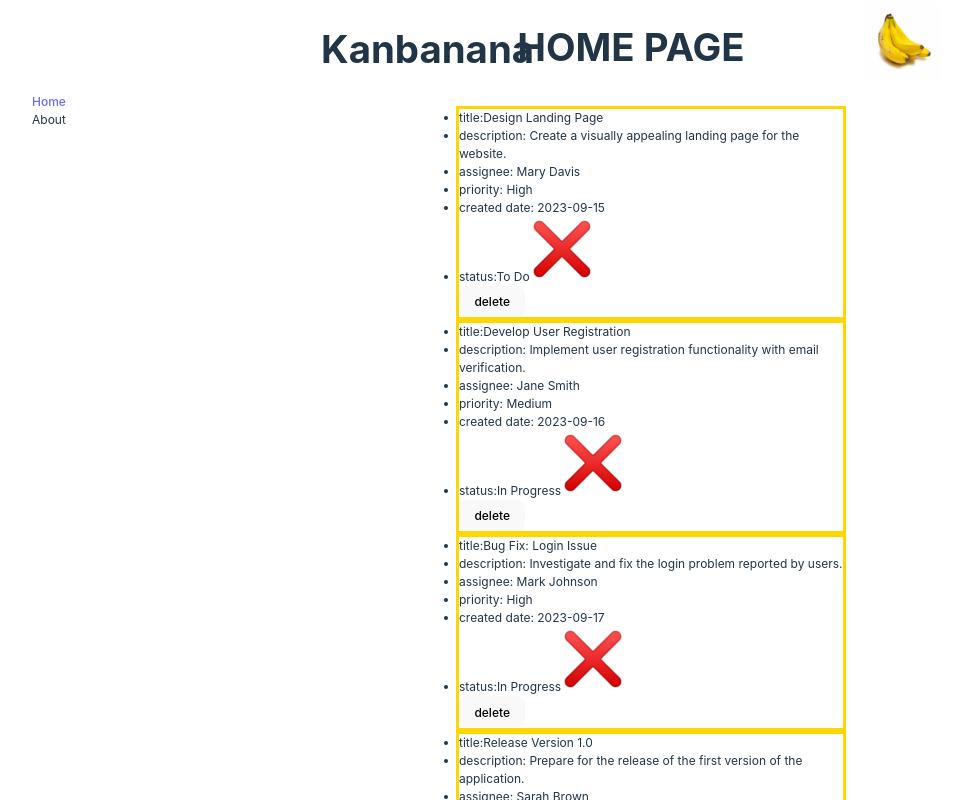
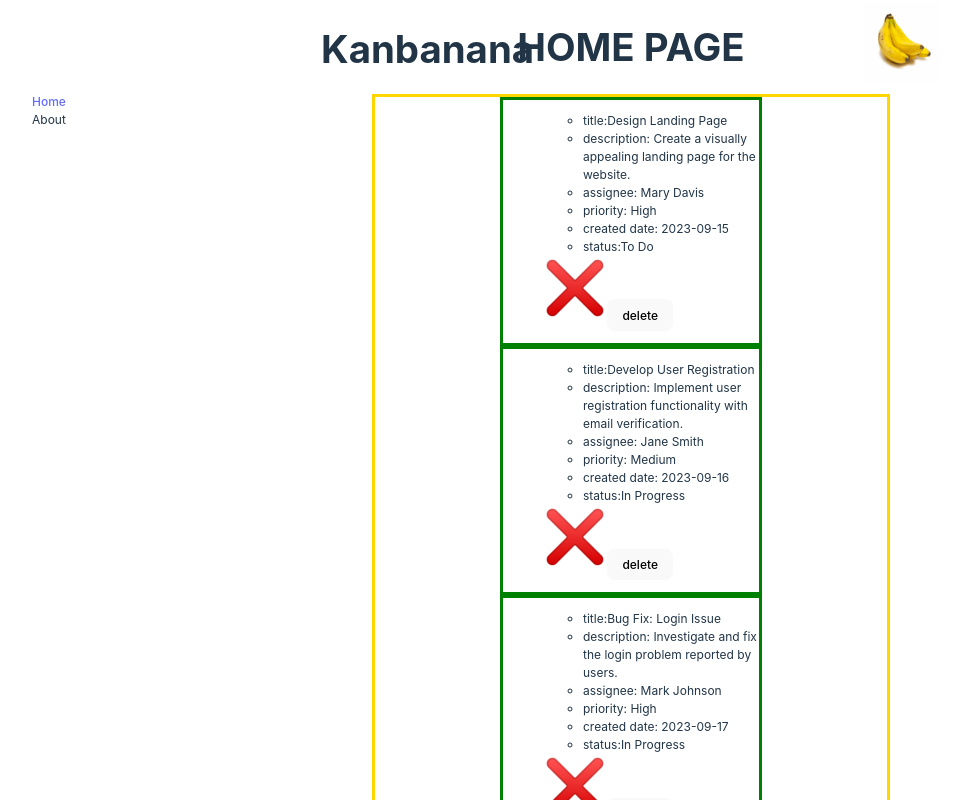
Before and after one commit to aoge2716/Kanban-Board-App, a React (Vite) app in the folder kanBan/: page / in a window 1280 px wide. Shown: the top 800 px of the page, without its empty margins (9-971 px from the left). Built offline with nearby package versions, Linux system fonts and the light colour scheme.

Commit message:
implemented and improved the List Component

```diff
--- a/kanBan/src/component/List.css
+++ b/kanBan/src/component/List.css
@@ -1,4 +1,14 @@
 .tasks{
+    width:40vw;
     border: 3px solid gold;
-    width: 30vw;
+
+    display: flex;
+    flex-wrap: wrap;
+    flex-direction: row;
+    justify-content: space-around;
 }
+.task{
+    /* margin: auto; */
+    width: 50%;
+    border: 3px solid green;
+}
--- a/kanBan/src/component/List.jsx
+++ b/kanBan/src/component/List.jsx
@@ -14,29 +14,55 @@ export default function List(props){
     }
 
 
-
-
-
     return (
-        <ul>
+        <div className="tasks">
             {tasksToDisplay.map(element => {
-
                 return(
-                    <div className="tasks" key={element.id}>
-                        <li>title:{element.title}</li>
+                    <div className="task" key={element.id}>
+                        <ul>
+                        <ListItem title={element.title} description={element.description}
+                        assignee={element.assignee} priority={element.priority}
+                        createdDate={element.createdDate} status={element.status}/>
+                        {/* <li>title:{element.title}</li>
                         <li>description: {element.description}</li>
                         <li>assignee: {element.assignee}</li>
                         <li>priority: {element.priority}</li>
                         <li>created date: {element.createdDate}</li>
-                        <li>status:{element.status}
-                            <img src={`${element.status==="Done"
+                        <li>status:{element.status}</li> */}
+                        <img src={`${element.status==="Done"
                             ? "./src/assets/image/status/heavy_check_mark.png"
                             : "./src/assets/image/status/x.png"}`} alt="" />
-                        </li>
                         <button onClick={()=>clicked(element.id)}>delete</button>
+                        </ul>
                     </div>
             )
             })}
-        </ul>
+        </div>
+
+
     )
+
+
+    // return (
+    //     <ul>
+    //         {tasksToDisplay.map(element => {
+
+    //             return(
+    //                 <div className="tasks" key={element.id}>
+    //                     <li>title:{element.title}</li>
+    //                     <li>description: {element.description}</li>
+    //                     <li>assignee: {element.assignee}</li>
+    //                     <li>priority: {element.priority}</li>
+    //                     <li>created date: {element.createdDate}</li>
+    //                     <li>status:{element.status}
+    //                         <img src={`${element.status==="Done"
+    //                         ? "./src/assets/image/status/heavy_check_mark.png"
+    //                         : "./src/assets/image/status/x.png"}`} alt="" />
+    //                     </li>
+    //                     <button onClick={()=>clicked(element.id)}>delete</button>
+    //                 </div>
+    //         )
+    //         })}
+    //     </ul>
+    // )
 }
--- a/kanBan/src/component/ListItem.jsx
+++ b/kanBan/src/component/ListItem.jsx
@@ -5,19 +5,14 @@ export default function ListItem(props){
 
     return (
 
-        <div className="tasks" key={props.id}>
+        <div  key={props.id}>
             <ul>
                 <li>title:{props.title}</li>
                 <li>description: {props.description}</li>
                 <li>assignee: {props.assignee}</li>
                 <li>priority: {props.priority}</li>
                 <li>created date: {props.createdDate}</li>
-                <li>status:{props.status}
-                    <img src={`${props.status==="Done"
-                    ? "./src/assets/image/status/heavy_check_mark.png"
-                    : "./src/assets/image/status/x.png"}`} alt="" />
-                </li>
-                <button onClick={()=>clicked(props.id)}>delete</button>
+                <li>status:{props.status}</li>
             </ul>
         </div>
 
```
